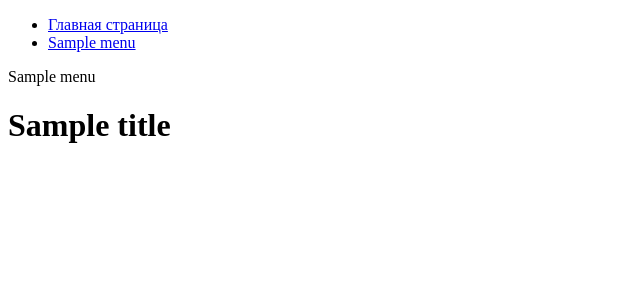
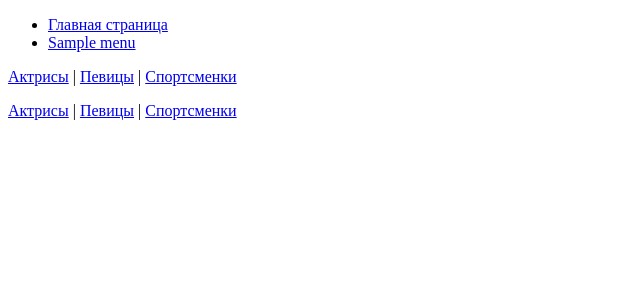
Before and after one commit to andreyrabota/django_study_1, a Django app: template sitewoman/women/templates/women/index.html in a window 1280 px wide. Shown: the top 300 px of the page, without its empty margins (0-640 px from the left). Run offline with Django 4.2, Linux system fonts and the light colour scheme; the template is opened without the code that fills it: most values are stand-ins (such as "Sample title", 1, 10 or a date in 2020).

Commit message:
наследование шаблонов

```diff
--- a/sitewoman/sitewoman/settings.py
+++ b/sitewoman/sitewoman/settings.py
@@ -56,7 +56,7 @@ ROOT_URLCONF = 'sitewoman.urls'
 TEMPLATES = [
     {
         'BACKEND': 'django.template.backends.django.DjangoTemplates',
-        'DIRS': [],
+        'DIRS': [BASE_DIR / 'templates'],
         'APP_DIRS': True,
         'OPTIONS': {
             'context_processors': [
--- /dev/null
+++ b/sitewoman/templates/base.html
@@ -0,0 +1,21 @@
+<!DOCTYPE html>
+<html lang="en">
+<head>
+    <meta charset="UTF-8">
+    <title>{{ title }}</title>
+</head>
+<body>
+<ul>
+    <li><a href="{% url 'home' %}">Главная страница</a></li>
+    {% for m in menu %}
+        {% if not forloop.last %}
+            <li>
+        {% else %}
+            <li class="last">
+        {% endif %}
+    <a href="{% url m.url_name %}">{{ m.title }}</a></li>
+    {% endfor %}
+</ul>
+{% block content %}{% endblock %}
+</body>
+</html>
--- /dev/null
+++ b/sitewoman/women/templates/women/includes/nav.html
@@ -0,0 +1,5 @@
+<nav>
+         <a href="#">Актрисы</a> |
+         <a href="#">Певицы</a> |
+         <a href="#">Спортсменки</a>
+</nav>
--- a/sitewoman/women/templates/women/index.html
+++ b/sitewoman/women/templates/women/index.html
@@ -1,23 +1,9 @@
-<!DOCTYPE html>
-<html lang="en">
-<head>
-    <meta charset="UTF-8">
+{% extends 'base.html' %}
+
+{% block content %}
     <title>{{ title }}</title>
-</head>
-<body>
-<ul>
-    <li><a href="{% url 'home' %}">Главная страница</a></li>
-    {% for m in menu %}
-        {% if not forloop.last %}
-            <li>
-        {% else %}
-            <li class="last">
-        {% endif %}
-    <a href="{% url m.url_name %}">{{ m.title }}</a></li>
-    {% endfor %}
-</ul>
-<p>{{ menu|join:" | " }}</p>
-<h1>{{ title }}</h1>
+    {% include 'women/includes/nav.html' %}
+
 <ul>
     {% for p in posts %}
     {% if p.is_published %}
@@ -33,5 +19,5 @@
     {% endfor %}
 
 </ul>
-</body>
-</html>
+    {% include 'women/includes/nav.html' %}
+{% endblock %}
--- a/sitewoman/women/views.py
+++ b/sitewoman/women/views.py
@@ -27,7 +27,7 @@ def index(request: HttpRequest) -> HttpResponse:
 
 
 def about(request: HttpRequest) -> HttpResponse:
-    return render(request, 'women/about.html', {'title': 'O saite'})
+    return render(request, 'women/about.html', {'title': 'O saite', 'menu': menu})
 
 def page_not_found(request, exception):
     return HttpResponseNotFound('<h1>Страница не найдена</h1>')
```
Also changed, not shown: sitewoman/women/templates/women/about.html (+5 -11 lines).
